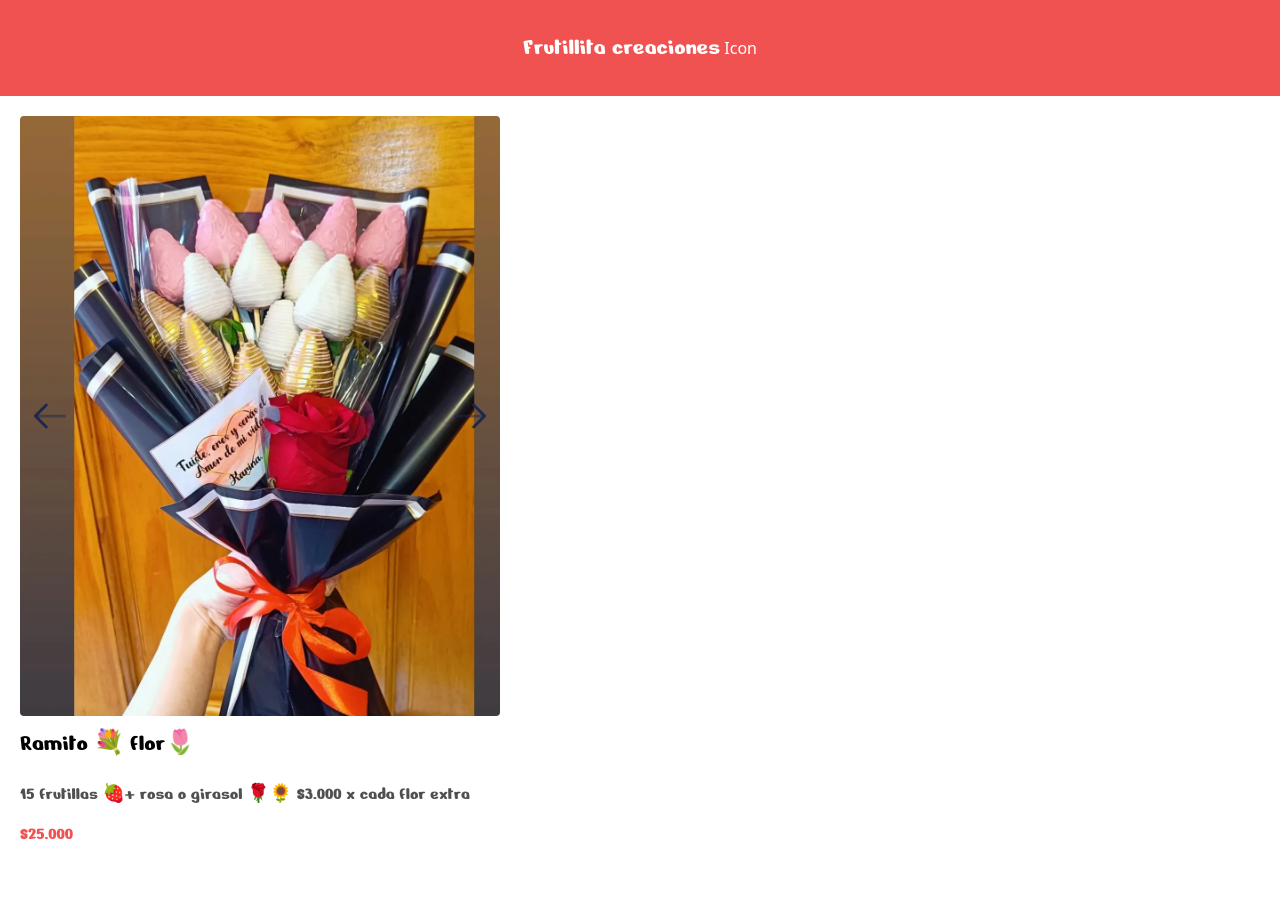
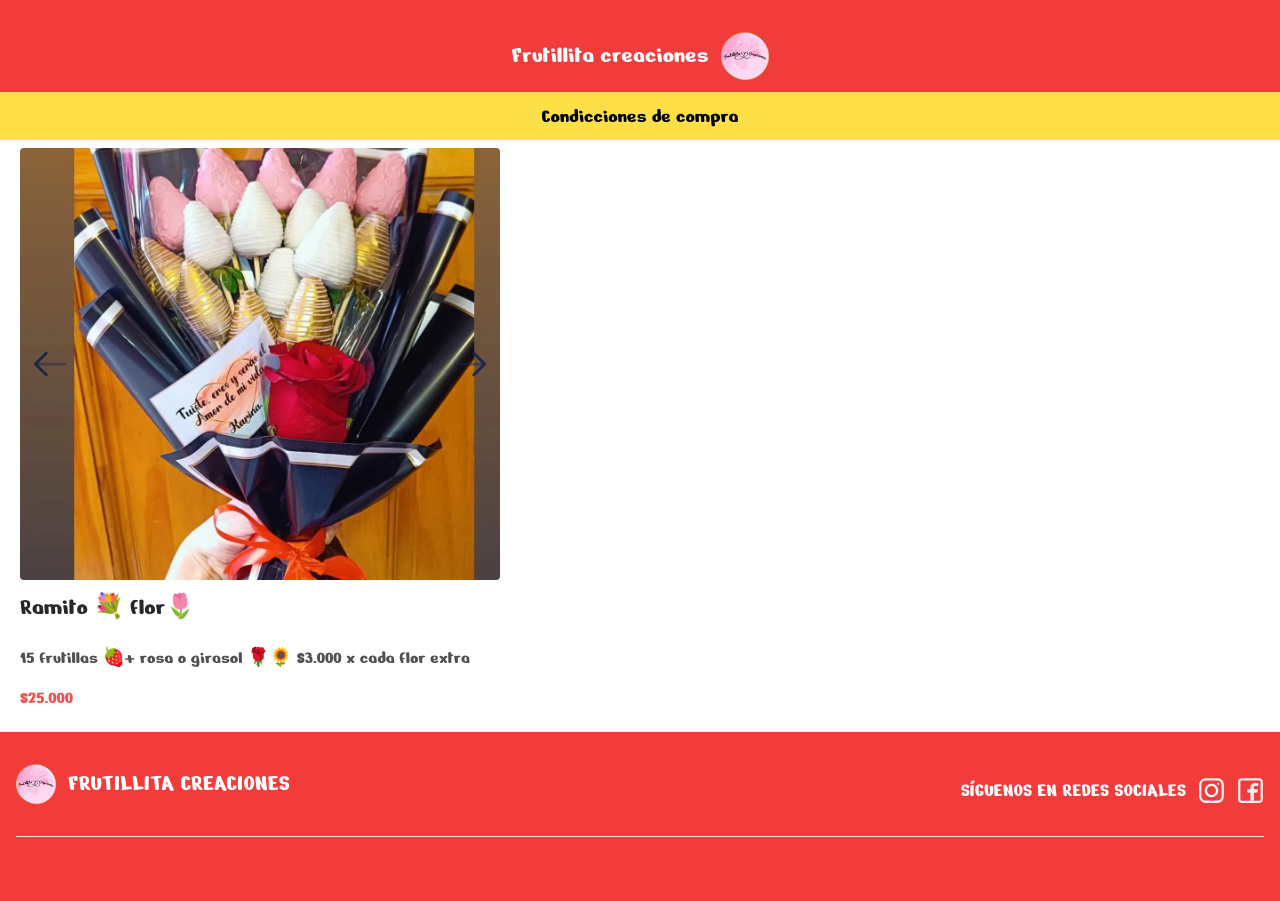
Before and after one commit to LuisilloP/frutillitas, an Astro site: page /products/1 in a window 1280 px wide. Before the commit the page ends 848 px from the top, so only its background shows below. Built offline with nearby package versions, Linux system fonts and the light colour scheme; Astro itself is replaced by a stand-in of ours.

Commit message:
add: footer,instruction btn, images

```diff
--- /dev/null
+++ b/src/components/Footer.astro
@@ -0,0 +1,50 @@
+---
+
+---
+
+<footer
+    class="bg-[#f23c3c] min-h-[5rem] mg-20 pb-8 md:pb-0 font-nerko text-xl mt-5"
+>
+    <div class="w-full max-w-screen-xl mx-auto p-4 md:py-8">
+        <div class="sm:flex sm:items-center sm:justify-between">
+            <a class="flex z-50 items-center text-2xl uppercase gap-3" href="/">
+                <img alt="logo" class="w-10" src="/logo.png" />
+                <p class="text-white">Frutillita creaciones</p>
+            </a><div>
+                <div class="pt-3 flex gap-3 items-center">
+                    <p class="text-white uppercase">
+                        Síguenos en redes sociales
+                    </p><a
+                        target="_blank"
+                        href="https://www.instagram.com/frutillitacreacl?utm_source=ig_web_button_share_sheet&igsh=ZDNlZDc0MzIxNw=="
+                        ><img
+                            alt="Logo Instagram"
+                            loading="lazy"
+                            width="27"
+                            height="27"
+                            decoding="async"
+                            data-nimg="1"
+                            style="color:transparent"
+                            src="/ig3.svg"
+                            class="invert"
+                        /></a
+                    ><a
+                        target="_blank"
+                        href="https://www.facebook.com/p/FrutillitaDulcesCreaciones-100078083119719/"
+                        ><img
+                            alt="Logo Facebook"
+                            loading="lazy"
+                            width="27"
+                            height="27"
+                            decoding="async"
+                            data-nimg="1"
+                            style="color:transparent"
+                            src="/face2.svg"
+                            class="invert"
+                        /></a
+                    >
+                </div>
+            </div>
+        </div><hr class="my-6 border-gray-200 sm:mx-auto lg:my-8" />
+    </div>
+</footer>
--- a/src/components/Header.astro
+++ b/src/components/Header.astro
@@ -3,12 +3,16 @@ console.log("header");
 ---
 
 <header
-    class="py-5 mx-auto max-x-xl lg:py-8 flex justify-center bg-[#F05252] text-white"
+    class="pt-5 mx-auto max-x-xl lg:pt-8 flex justify-center bg-[#f23c3c] text-white fixed w-[100%] z-50 flex-col font-nerko"
 >
-    <div class="">
-        <a class="font-nerko text-2xl cursor-pointer" href="/"
-            >Frutillita creaciones</a
-        >
-        <a>Icon</a>
-    </div>
+    <a class="flex flex-row gap-3 items-center justify-center pb-3" href="/">
+        <p class="text-2xl cursor-pointer">Frutillita creaciones</p>
+        <img src="/logo.png" class="w-12 h-12" />
+    </a>
+    <a
+        href="/Purchasing_Instructions"
+        class="bg-yellow-300 justify-center text-center items-center text-xl text-black h-12 flex"
+    >
+        Condicciones de compra
+    </a>
 </header>
--- a/src/components/ProductCard.astro
+++ b/src/components/ProductCard.astro
@@ -17,7 +17,7 @@ console.log(url_image); // Verifica si la variable se carga bien
 			src={`${url_image}/${id}/${images[0]}`}
 		/>
 		<div>
-			<h3 class="text-xl font-nerko">{nameProduct}</h3>
+			<h3 class="text-xl font-nerko text-[#282829]">{nameProduct}</h3>
 			<p class="text-xs font-nerko text-[#505050]">{description}</p>
 			{extra && extra.trim().length > 0 && <p>{extra}</p>}
 			<p class="text-xs font-nerko text-[#F05252]">
--- a/src/layouts/Layout.astro
+++ b/src/layouts/Layout.astro
@@ -1,4 +1,5 @@
 ---
+import Footer from "../components/Footer.astro";
 import Header from "../components/Header.astro";
 
 interface Props {
@@ -20,9 +21,10 @@ const { title } = Astro.props;
 	</head>
 	<body>
 		<Header />
-		<main>
+		<main class="pt-32">
 			<slot />
 		</main>
+		<Footer />
 	</body>
 </html>
 <style is:global>
--- /dev/null
+++ b/src/pages/Purchasing_Instructions.astro
@@ -0,0 +1,35 @@
+---
+import Layout from "../layouts/Layout.astro";
+---
+
+<Layout title="Condicciones de compra">
+    <div class="font-nerko px-3 pt-5">
+        <h1 class="text-4xl text-[#282829]">Condicciones de compra</h1>
+        <div class="text-[#383838] pt-3 text-xl">
+            <p>
+                Para agendar cualquier detalle pedimos abono del 50% del valor
+                total.
+            </p>
+            <p class="pt-3">
+                No realizamos devolución del abono en caso que el cliente se
+                retracte un día antes de la entrega.Por temas de coordinación
+                pedimos agendar con un mínimo de 24 hrs de anticipación (según
+                el detalle que requiera).
+            </p>
+            <p class="pt-3">
+                Tenemos entregas a partir de las 15:00 hrs. en el centro de
+                Ovalle y a partir de las 19:00 hrs. en domicilio parte alta,
+                baja y otros sectores.
+            </p>
+            <p class="pt-3">
+                Valor del delivery $2.000 (parte alta y baja) No cambiamos
+                horarios de entrega, pedimos por favor respetar el horario de
+                entrega y en caso de cambio consultar con anterioridad.
+            </p>
+            <p class="pt-3">Agradeciendo siempre su preferencia.</p>
+        </div>
+        <div class="pt-5">
+            <img src="/logo.png" class="md:max-h-[27rem] md:min-h-[27rem]" />
+        </div>
+    </div>
+</Layout>
--- a/src/pages/index.astro
+++ b/src/pages/index.astro
@@ -8,7 +8,7 @@ const productExample: Product[] = productData;
 
 <Layout title="Frutillita creaciones">
 	<div>
-		<h1 class="font-nerko text-5xl text-[#3D3D3F] text-center pt-3">
+		<h1 class="font-nerko text-5xl text-[#282829] text-center pt-3">
 			Catalogo🍓
 		</h1>
 		<div
--- a/src/pages/products/[id].astro
+++ b/src/pages/products/[id].astro
@@ -26,10 +26,12 @@ console.log("Product Data:", product);
 
 <Layout title="Frutillita creaciones">
   <div class="pt-5 px-5">
-    <div class="relative overflow-hidden lg:w-[30rem]">
+    <div
+      class="relative overflow-hidden lg:w-[30rem] max-h-[27rem] min-h-[27rem]"
+    >
       <div
         id="slider"
-        class="flex transition-transform duration-300 ease-in-out
+        class="flex transition-transform duration-300 ease-in-out max-h-[27rem] min-h-[27rem]
       ."
       >
         {
@@ -86,7 +88,9 @@ console.log("Product Data:", product);
           stroke-linejoin="round"></path>
       </svg>
     </div>
-    <h1 class="text-2xl font-nerko mb-5 pt-3">{product.nameProduct}</h1>
+    <h1 class="text-2xl font-nerko mb-5 pt-3 text-[#282829]">
+      {product.nameProduct}
+    </h1>
     <p class="text-lg font-nerko text-[#505050] mt-5">{description}</p>
     {extra && extra.trim().length > 0 && <p class="text-md mt-2">{extra}</p>}
     <p class="text-lg font-nerko text-[#F05252] mt-3">
```
Also changed, not shown: public/face.svg (added), public/face2.svg (added), public/ig2.svg (added), public/ig3.svg (added), public/logo.png (added), public/logo2.png (added).
